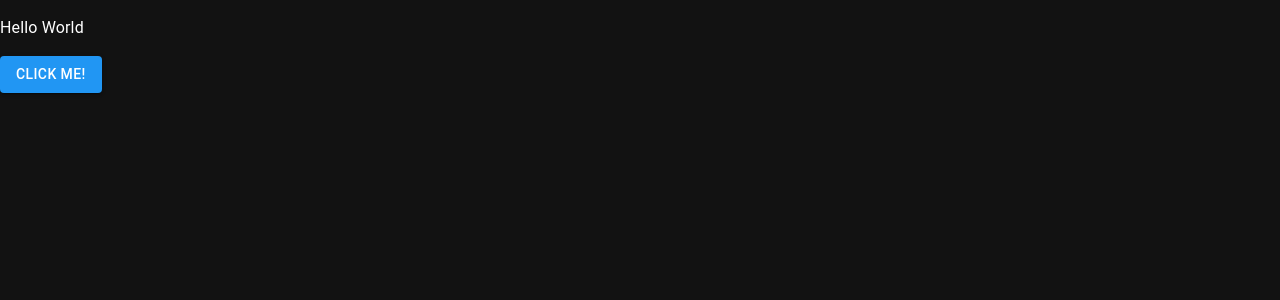
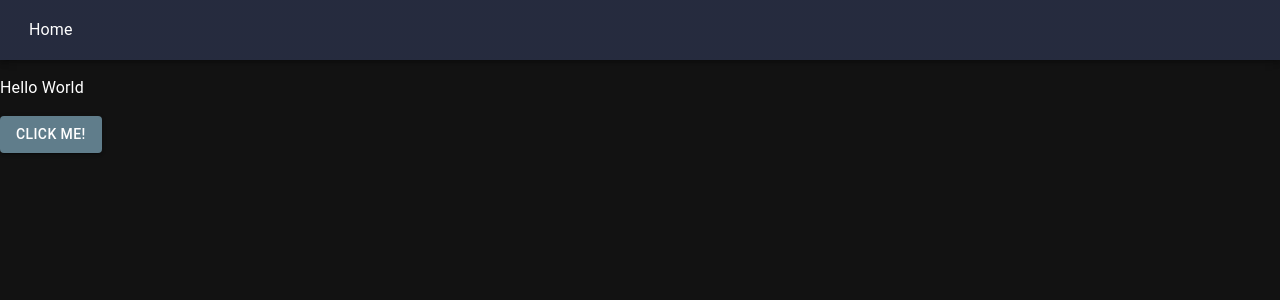
Before and after one commit to SandroSpengler/EloInflater_React, a React (Create React App) app: page / in a window 1280 px wide. Shown: the top 300 px of the page. Built offline with nearby package versions, Linux system fonts and the light colour scheme.

Commit message:
Header Component

```diff
--- a/src/App.tsx
+++ b/src/App.tsx
@@ -2,11 +2,12 @@ import { BrowserRouter as Router, Route, Routes } from "react-router-dom";
 
 import { CssBaseline, ThemeProvider } from "@mui/material";
 import { createTheme, Theme } from "@mui/material/styles";
+import { blue, blueGrey, green, purple } from "@mui/material/colors";
 
 import "./App.css";
 
 import Overview from "./Pages/Overview";
-import { blue, green, purple } from "@mui/material/colors";
+import Header from "./Components/Layout/Header";
 
 const theme: Theme = createTheme({
   palette: {
@@ -14,7 +15,8 @@ const theme: Theme = createTheme({
     // primary: {
     //   main: "#25416e",
     // },
-    primary: blue,
+    primary: blueGrey,
+    secondary: blue,
   },
 });
 
@@ -23,6 +25,10 @@ function App() {
     <ThemeProvider theme={theme}>
       <CssBaseline />
       <Router>
+        <div className="headerWrapper">
+          <Header />
+        </div>
+
         <main>
           <Routes>
             <Route path="*" element={<Overview />}></Route>
--- /dev/null
+++ b/src/Components/Layout/Header.tsx
@@ -0,0 +1,36 @@
+import { useState } from "react";
+
+import { AppBar, Box, IconButton, Link, Toolbar } from "@mui/material";
+
+const Header = (props: any) => {
+  return (
+    <div>
+      <Box sx={{ flexGrow: 1 }}>
+        <AppBar position="static" style={{ backgroundColor: "#10162b" }}>
+          <Toolbar
+            variant="dense"
+            color="secondary"
+            style={{ height: 60, display: "flex", justifyContent: "space-between" }}
+          >
+            <div>
+              <Link href="/home" underline="hover" style={{ color: "white", margin: 5 }}>
+                Home
+              </Link>
+              {/* <Link href="/frontend" underline="hover" style={{ color: "white", margin: 5 }}>
+                Page 1
+              </Link>
+              <Link href="/backend" underline="hover" style={{ color: "white", margin: 5 }}>
+               Page 2
+              </Link>
+              <Link href="/devops" underline="hover" style={{ color: "white", margin: 5 }}>
+                Page 3
+              </Link> */}
+            </div>
+          </Toolbar>
+        </AppBar>
+      </Box>
+    </div>
+  );
+};
+
+export default Header;
```
Also changed, not shown: src/Pages/Overview.tsx (+0 -10 lines).
